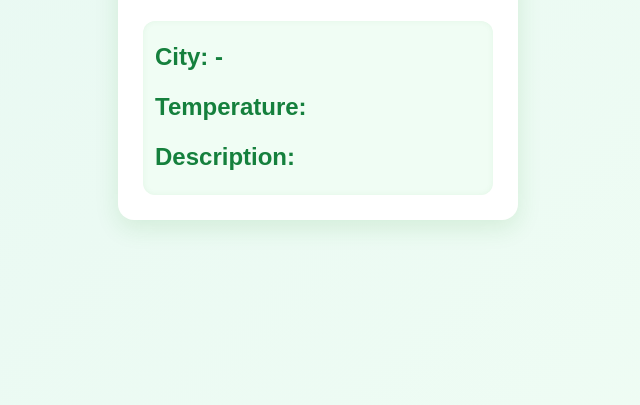
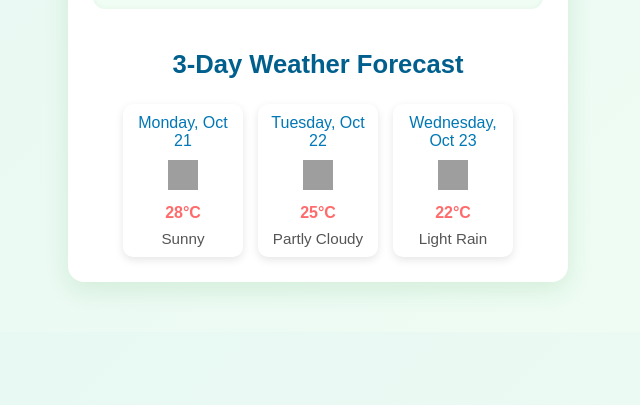
Before and after one commit to aditya-patil301/weather-app, a plain HTML site: page index.html in a window 1280 px wide. Shown: the part 395-800 px from the top of the page, without its empty margins (322-962 px from the left). Drawn offline with Linux system fonts and the light colour scheme; grey boxes are pictures that could not be loaded.

Commit message:
Designed HTML section for 3-day weather forecast

```diff
--- a/CSS/style.css
+++ b/CSS/style.css
@@ -6,13 +6,14 @@ body {
   padding: 0;
   display: flex;
   justify-content: center;
-  align-items: center;
-  height: 100vh;
+  height: auto;
+  padding: 50px;
 }
 
 .container {
   background-color: #ffffff;
-  width: 350px;
+  width: 450px;
+  height: auto;
   padding: 25px;
   border-radius: 16px;
   box-shadow: 0 8px 25px rgba(34, 139, 34, 0.12);
@@ -116,6 +117,70 @@ h1 {
   color: #1e293b;
 }
 
+.forecast {
+  margin-top: 20px;
+  text-align: center;
+  display: flex;
+  flex-direction: column;
+  justify-content: center;
+  align-items: center;
+}
+
+.forecast h2 {
+  font-size: 1.6rem;
+  color: #005f8c;
+  margin-bottom: 25px;
+}
+
+.forecast-days {
+  display: flex;
+  flex-direction: row;
+  justify-content: center;
+  gap: 15px;
+  flex-wrap: wrap;
+}
+
+.day-card {
+  background-color: #ffffff;
+  border-radius: 10px;
+  padding: 10px;
+  width: 100px;
+  box-shadow: 0 3px 8px rgba(0, 0, 0, 0.1);
+  transition: transform 0.3s ease, box-shadow 0.3s ease;
+}
+
+.day-card:hover {
+  transform: translateY(-5px);
+  box-shadow: 0 5px 12px rgba(0, 0, 0, 0.2);
+}
+
+.day-date {
+  font-weight: 500;
+  font-size: 1rem;
+  color: #0077b6;
+  margin-bottom: 10px;
+}
+
+.day-weather-icon img {
+  width: 30px;
+  height: 30px;
+  margin-bottom: 10px;
+}
+
+.day-temperature {
+  font-size: 1rem;
+  font-weight: bold;
+  color: #ff6b6b;
+  margin-bottom: 8px;
+}
+
+.day-description {
+  font-size: 0.95rem;
+  color: #555;
+}
+
+
+
 @media (max-width: 600px) {
   body {
     height: auto;
@@ -128,7 +193,7 @@ h1 {
     padding: 20px;
   }
 
-  h1{
+  h1 {
     font-size: 1.5rem;
   }
 
@@ -141,7 +206,7 @@ h1 {
     width: 100%;
   }
 
-  #search-btn{
+  #search-btn {
     width: 70%;
   }
 
@@ -149,17 +214,29 @@ h1 {
     margin-top: 10px;
   }
 
-  .container, .search-section{
+  .container,
+  .search-section {
     display: flex;
     flex-direction: column;
     align-items: center;
   }
 
-  .weather-info{
+  .weather-info {
     width: 100%;
   }
 
-  #weather-description, #temperature, #city-name{
+  #weather-description,
+  #temperature,
+  #city-name {
     font-size: 1.2rem;
   }
+
+  .forecast-days {
+    flex-direction: column;
+    align-items: center;
+  }
+
+  .day-card {
+    width: 80%;
+  }
 }
--- a/index.html
+++ b/index.html
@@ -1,11 +1,13 @@
 <!DOCTYPE html>
 <html lang="en">
+
 <head>
     <meta charset="UTF-8">
     <meta name="viewport" content="width=device-width, initial-scale=1.0">
     <title>Weather App</title>
     <link rel="stylesheet" href="CSS/style.css">
 </head>
+
 <body>
 
     <div class="container">
@@ -17,13 +19,47 @@
         </div>
 
         <div class="weather-info">
-      <p id="city-name">City: -</p>
-      <p id="temperature">Temperature:</p>
-      <p id="weather-description">Description:</p>
+            <p id="city-name">City: </p>
+            <p id="temperature">Temperature: </p>
+            <p id="weather-description">Description: </p>
+        </div>
+
+        <div class="forecast">
+            <h2>3-Day Weather Forecast</h2>
+
+            <div class="forecast-days">
+                <div class="day-card">
+                    <div class="day-date">Monday, Oct 21</div>
+                    <div class="day-weather-icon">
+                        <img src="https://cdn-icons-png.flaticon.com/512/1163/1163661.png" alt="Sunny Icon">
+                    </div>
+                    <div class="day-temperature">28°C</div>
+                    <div class="day-description">Sunny</div>
+                </div>
+
+                <div class="day-card">
+                    <div class="day-date">Tuesday, Oct 22</div>
+                    <div class="day-weather-icon">
+                        <img src="https://cdn-icons-png.flaticon.com/512/414/414825.png" alt="Cloudy Icon">
+                    </div>
+                    <div class="day-temperature">25°C</div>
+                    <div class="day-description">Partly Cloudy</div>
+                </div>
+
+                <div class="day-card">
+                    <div class="day-date">Wednesday, Oct 23</div>
+                    <div class="day-weather-icon">
+                        <img src="https://cdn-icons-png.flaticon.com/512/414/414974.png" alt="Rain Icon">
+                    </div>
+                    <div class="day-temperature">22°C</div>
+                    <div class="day-description">Light Rain</div>
+                </div>
+            </div>
         </div>
     </div>
 
     <script src="JS/app.js"></script>
 
 </body>
+
 </html>
```
Lines whose indentation alone changed are shown as unchanged.
